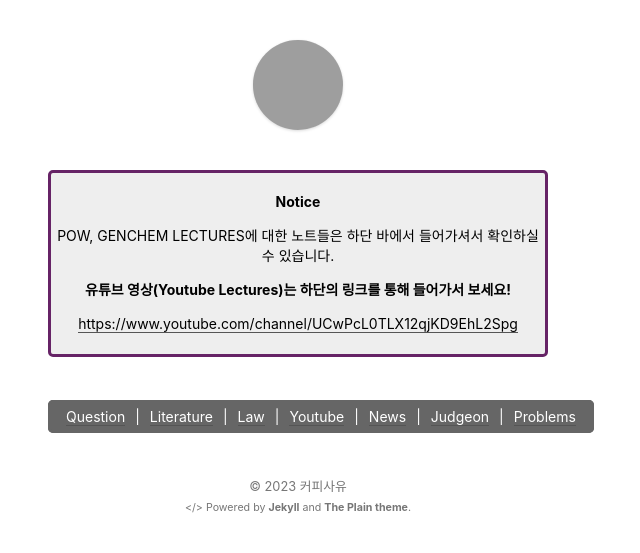
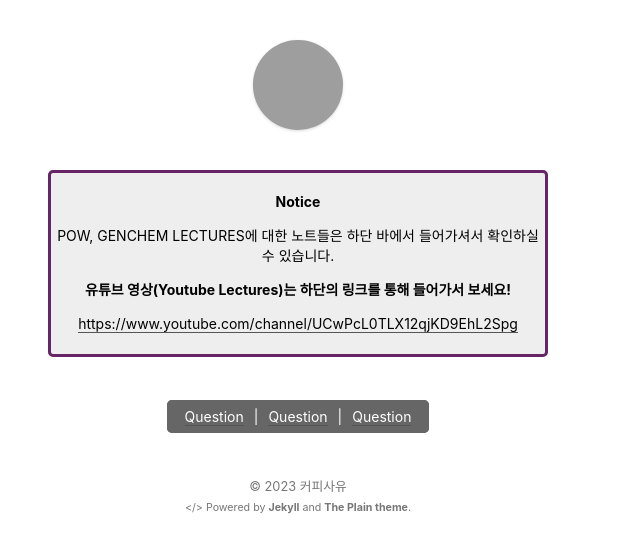
Before and after one commit to chemwj/chemwj.github.io, a Jekyll site: the page built from index.html, in a window 1280 px wide, cut to the strip 0-553 px from the top of the page. Shown: the whole strip, without its empty margins (342-982 px from the left). Built offline with Jekyll 4.4.1, drawn with Linux system fonts in a browser that asks for light colours; grey boxes are pictures that could not be loaded.

Commit message:
Update index.html

```diff
--- a/index.html
+++ b/index.html
@@ -14,7 +14,7 @@
 <section>
 	<center>
 		<span style="border: 3px solid #666666; background-color: #666666; color: white; border-radius: 5px; padding: 5px;">
-			<a style="text-decoration: none; color:white; margin: 10px;" href="/question">Question</a>|<a style="text-decoration: none; color: white; margin: 10px;" href="/literature">Literature</a>|<a style="text-decoration: none; color: white; margin: 10px;" href="/law">Law</a>|<a style="text-decoration: none; color:white; margin: 10px;" href="/youtube">Youtube</a>|<a style="text-decoration: none; color: white; margin: 10px;" href="/news">News</a>|<a style="text-decoration: none; color: white; margin: 10px;" href="/judgeon">Judgeon</a>|<a style="text-decoration: none; color: white; margin: 10px;" href="/problems">Problems</a>
+			<a style="text-decoration: none; color:white; margin: 10px;" href="/Problem Of the Week(POW)">Question</a>|<a style="text-decoration: none; color:white; margin: 10px;" href="/GENCHEM I">Question</a>|<a style="text-decoration: none; color:white; margin: 10px;" href="/GENCHEM II">Question</a>
 		</span>
 	</center>
 </section>
```
